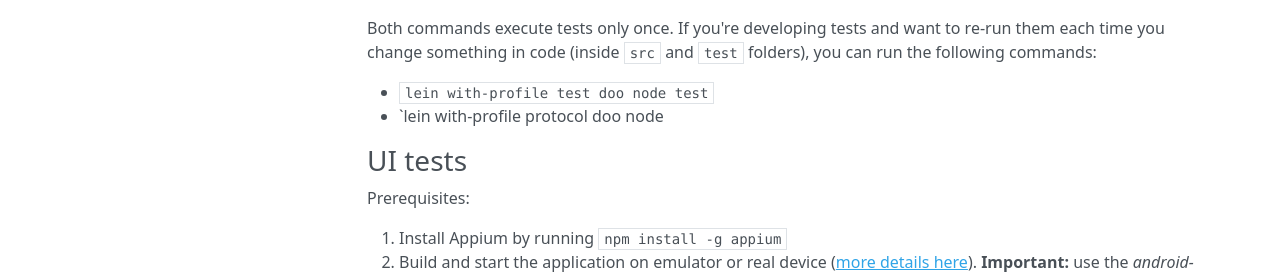
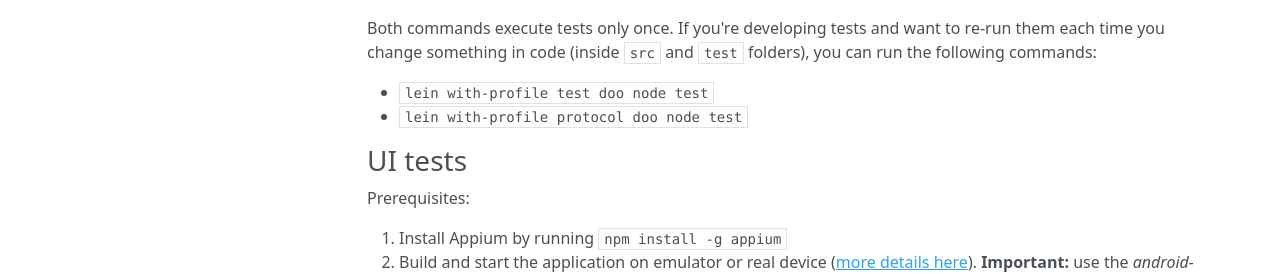
Before and after one commit to status-im/wiki.status.im, an MkDocs documentation site: the page built from docs/contributing/development/running-tests.md, in a window 1280 px wide and 953 px high. Shown: the part 328-602 px from the top of the window. Built offline with MkDocs 1.6.1, drawn with Linux system fonts in a browser that asks for light colours; nearby versions of some CDN libraries; old or Windows-style settings are respelled for this version of MkDocs.

Commit message:
Typo fix

```diff
--- a/docs/contributing/development/running-tests.md
+++ b/docs/contributing/development/running-tests.md
@@ -10,7 +10,7 @@ We have two separate test bundles:
 Both commands execute tests only once. If you're developing tests and want to re-run them each time you change something in code (inside `src` and `test` folders), you can run the following commands:
 
 * `lein with-profile test doo node test`
-* `lein with-profile protocol doo node
+* `lein with-profile protocol doo node test`
 
 ### UI tests
 
```
